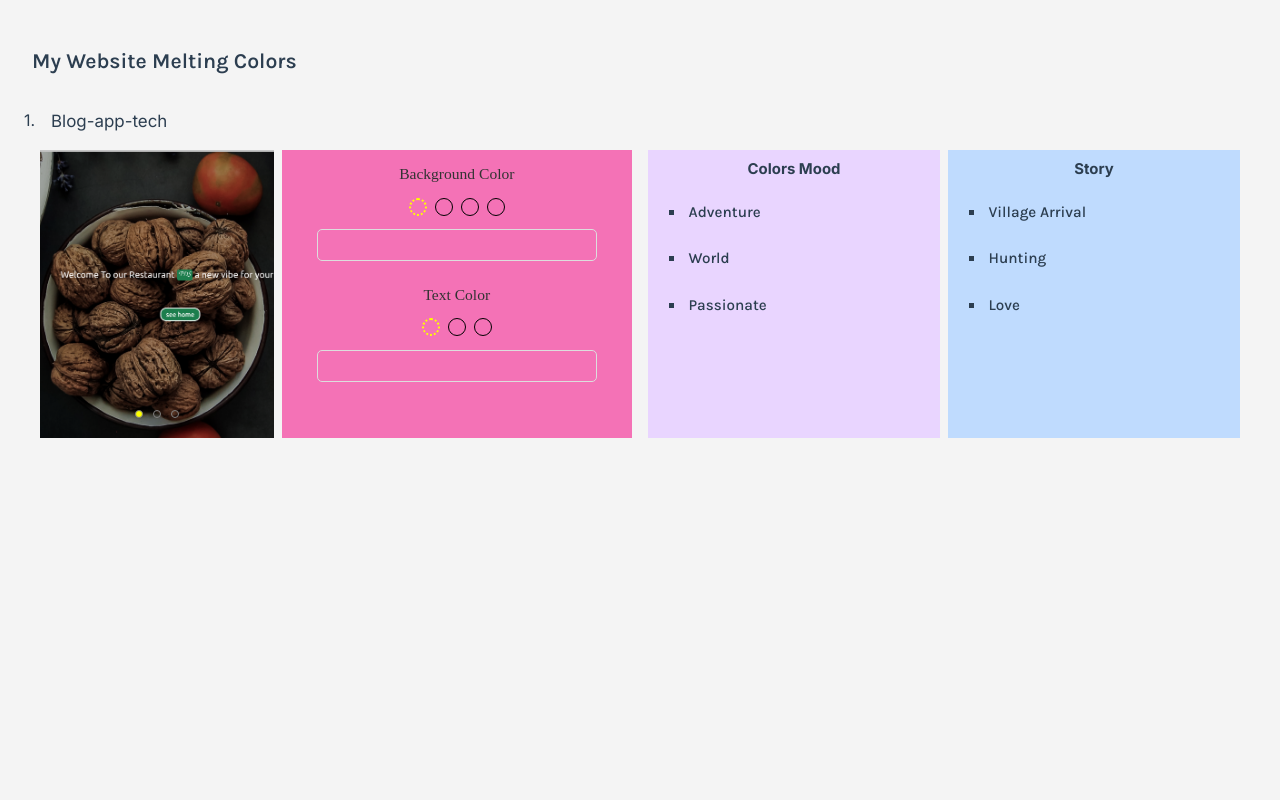
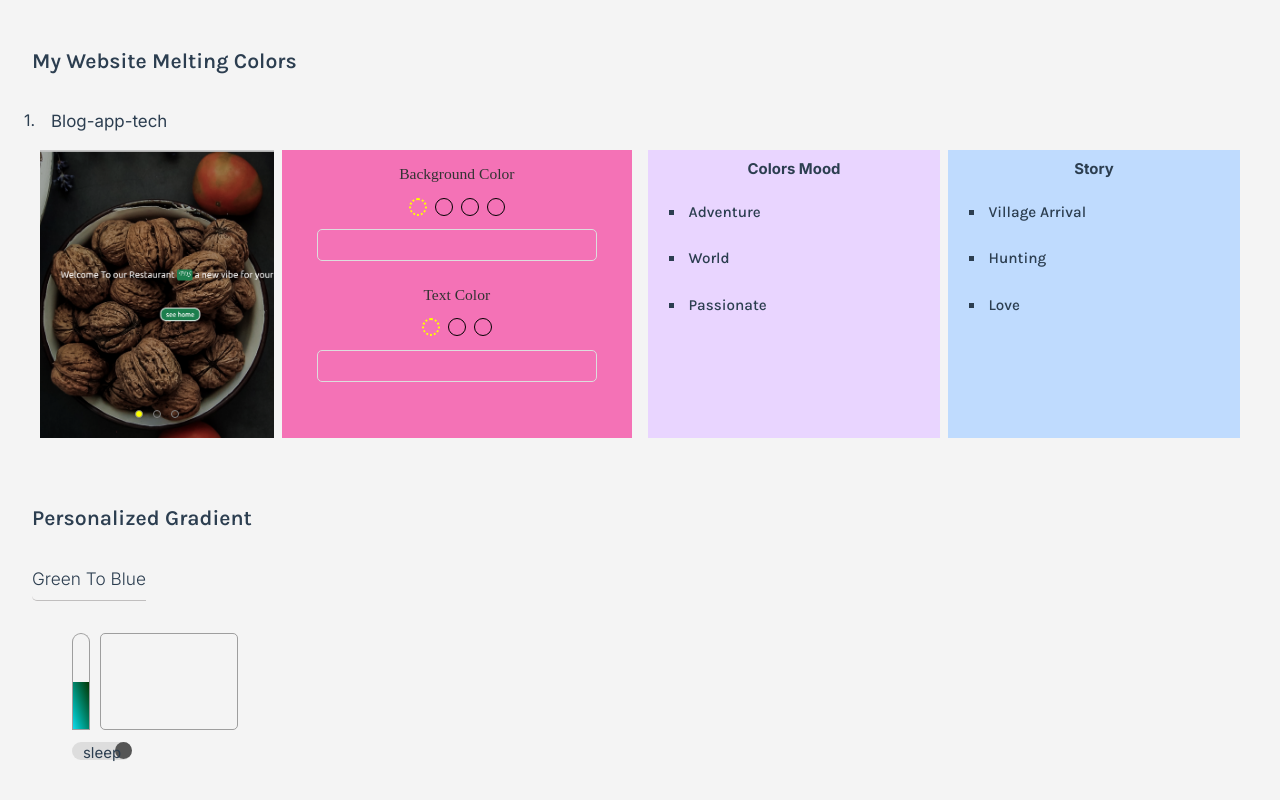
Before and after one commit to BeinRain06/pallette-colors, a Vue app: page / in a window 1280 px wide. Shown: the part 718-1518 px from the top of the page. Before the commit the page ends 1220 px from the top, so only its background shows below. Built offline with nearby package versions, Linux system fonts and the light colour scheme; a web font is replaced by a local one.

Commit message:
section personalized-gradient --init

```diff
--- a/src/App.vue
+++ b/src/App.vue
@@ -2,6 +2,7 @@
 import HelloWorld from './components/HelloWorld.vue'
 import CardColors from './components/CardColors.vue'
 import MyWebsiteColor from './components/MyWebsiteColor.vue'
+import PersonalizedGradient from './components/PersonalizedGradient.vue'
 </script>
 
 <template>
@@ -124,6 +125,9 @@ import MyWebsiteColor from './components/MyWebsiteColor.vue'
     </section>
     <section id="my_website_color" class="my_website_color w-100">
       <MyWebsiteColor />
+    </section>
+    <section id="personalized_gradient" class="personalized_gradient w-100">
+      <PersonalizedGradient />
     </section>
   </main>
 </template>
--- a/src/assets/main.css
+++ b/src/assets/main.css
@@ -19,6 +19,8 @@
   --box-color-max-width: calc(
     (var(--total-size-available) - var(--gap-total-width)) / var(--max-number-box)
   );
+
+  --background-image-upper-lower-rocket: none;
 }
 
 /* font-family */
@@ -72,7 +74,7 @@
 @media (min-width: 160px) {
   body {
     background-color: #f4f4f4;
-    /* color:#8fbff7; */
+    /*  color: #9e9e9e; */
   }
 
   #app {
--- a/src/components/MyWebsiteColor.vue
+++ b/src/components/MyWebsiteColor.vue
@@ -1,4 +1,4 @@
-<script setup></script>
+<script setup lang="ts"></script>
 
 <template>
   <div class="website_container w-100 py-4 px-2 flex flex-col">
--- /dev/null
+++ b/src/components/PersonalizedGradient.vue
@@ -0,0 +1,256 @@
+<script setup lang="ts"></script>
+
+<template>
+  <div class="gradient_container w-100 m-2">
+    <div class="title_gradient_wrap w-100 my-2 md:w-2/5">
+      <h2 class="title_gradient_container karla-600 p-2">Personalized Gradient</h2>
+    </div>
+    <div class="gradient_ct w-100 p-2 my-2">
+      <div class="inline-flex">
+        <h3 class="title_gradient inter-300">Green To Blue</h3>
+      </div>
+      <ul class="gradient_list">
+        <li class="gradient_box w-100 h-100 p-2">
+          <div class="gradient_space_color">
+            <div id="rocket_gradient" class="rocket_gradient_color">
+              <div id="launch_upper_rocket" class="upper_rocket">
+                <div class="upper_rocket_ct"></div>
+              </div>
+              <div
+                id="launch_base_rocket"
+                class="lower_rocket"
+                style="
+                  background-image: linear-gradient(
+                    to left bottom,
+                    #053705,
+                    #005d37,
+                    #00866d,
+                    #00b0aa,
+                    #12daeb
+                  );
+                "
+              >
+                <div class="lower_rocket_ct"></div>
+              </div>
+            </div>
+            <div id="aquarium_gradient" class="aquarium_gradient_color">
+              <div class="aquarium_gradient_ct"></div>
+            </div>
+          </div>
+          <div class="gradient_toggle_wrapper">
+            <label for="gradient_effect" class="toggle_gradient">
+              <input type="checkbox" id="gradient_effect" class="gradient_effect" />
+              <div class="toggle_fulfilled"><p class="toggle_fulltext">sleep</p></div>
+            </label>
+          </div>
+        </li>
+      </ul>
+    </div>
+  </div>
+</template>
+
+<style scoped>
+.karla-600 {
+  font-family: 'Karla', sans-serif;
+  font-optical-sizing: auto;
+  font-weight: 600;
+  font-style: normal;
+}
+
+.inter-300 {
+  font-family: 'Inter', sans-serif;
+  font-optical-sizing: auto;
+  font-weight: 300;
+  font-style: normal;
+  font-variation-settings: 'slnt' 0;
+}
+
+@media (min-width: 260px) {
+  .title_gradient_container {
+    font-size: calc(20px + 0.1vw);
+    display: flex;
+    justify-content: flex-start;
+  }
+  .gradient_ct {
+    display: flex;
+    flex-direction: column;
+    justify-content: center;
+  }
+
+  .title_gradient {
+    padding: 0.5rem 0;
+    font-size: calc(16px + 0.1vw);
+    border-bottom-left-radius: 5px;
+    border-bottom: 1px solid #c0bebe;
+  }
+
+  .gradient_list {
+    width: 90%;
+    padding: 0.5rem 2rem;
+    margin: 1rem 0;
+    display: grid;
+    grid-template-columns: repeat(
+      auto-fill,
+      minmax(max(var(--box-color-min-width), var(--box-color-max-width)), 1fr)
+    );
+    grid-auto-rows: 130px;
+    column-gap: var(--gap-layout);
+    row-gap: calc(var(--gap-layout) + 10px);
+  }
+
+  .gradient_space_color {
+    width: 100%;
+    height: 85%;
+    display: flex;
+    justify-content: center;
+    align-items: center;
+    gap: 0.65rem;
+  }
+
+  .gradient_space_color .rocket_gradient_color {
+    width: 17%;
+    height: 100%;
+    display: flex;
+    flex-direction: column;
+    flex: 1;
+    flex-shrink: 0;
+  }
+
+  .rocket_gradient_color .upper_rocket {
+    width: 100%;
+    height: 100%;
+    background-color: transparent;
+    border-top-left-radius: 15px;
+    border-top-right-radius: 15px;
+    border: 1px solid #9e9e9e;
+    border-bottom: none;
+  }
+
+  .upper_rocket .upper_rocket_ct {
+    position: absolute;
+    top: 0;
+    left: 0;
+    width: 10%;
+    height: 100%;
+    background-image: none;
+    transition: all 350ms ease-in-out;
+  }
+
+  .rocket_gradient_color .lower_rocket {
+    width: 100%;
+    height: 100%;
+    border: 1px solid #9e9e9e;
+    border-top: none;
+  }
+
+  .lower_rocket .lower_rocket_ct {
+    position: absolute;
+    top: 0;
+    left: 0;
+    width: 10%;
+    height: 100%;
+    background-image: none;
+    transition: all 350ms ease-in-out;
+  }
+
+  .rocket_gradient_color.active_gradient .upper_rocket_ct,
+  .rocket_gradient_color.active_gradient .lower_rocket_ct {
+    width: 100%;
+    height: 100%;
+    background-image: var(--background-image-upper-lower-rocket);
+    transition: all 650ms ease 1s;
+  }
+
+  .aquarium_gradient_color {
+    position: relative;
+    width: 83%;
+    height: 100%;
+    border-radius: 5px;
+    border: 1px solid #9e9e9e;
+  }
+
+  .aquarium_gradient_color .aquarium_gradient_ct {
+    position: absolute;
+    top: 0;
+    width: 100%;
+    height: 100%;
+    background-image: none;
+    transform: translateY(100%);
+    transition: all 650ms ease-in-out 1s;
+    opacity: 0;
+    visibility: hidden;
+  }
+
+  .rocket_gradient_color.active_gradient .aquarium_gradient_ct {
+    top: 0;
+    background-image: var(--background-image-upper-lower-rocket);
+    transition: all 450ms ease;
+    transform: translateY(0);
+    opacity: 1;
+    visibility: visible;
+  }
+
+  .gradient_toggle_wrapper {
+    width: 60px;
+    height: auto;
+    margin: 0.75rem 0 0.5rem;
+  }
+
+  .gradient_toggle_wrapper .toggle_gradient {
+    position: relative;
+    width: 60px;
+    height: 9px;
+  }
+
+  .gradient_toggle_wrapper .gradient_effect {
+    display: none;
+    position: absolute;
+    top: 0;
+    width: 8px;
+    height: 8px;
+  }
+
+  .toggle_gradient .toggle_fulfilled {
+    position: relative;
+    top: 0;
+    left: 0;
+    width: 60px;
+    height: 18px;
+    border-radius: 9px;
+    background: #ddd;
+    z-index: 1;
+  }
+
+  .toggle_fulfilled::before {
+    content: '';
+    position: absolute;
+    width: 17px;
+    height: 17px;
+    background-color: #555;
+    border-radius: 50%;
+    transform: translateX(43px);
+    transition: all 400ms ease-in;
+  }
+
+  .toggle_fulfilled p.toggle_fulltext {
+    color: #333;
+    font-size: calc(10px + 0.1vw);
+    display: flex;
+    justify-content: center;
+    align-items: center;
+    transform: translateX(-10px);
+    transition: all 0.3s ease-in;
+  }
+
+  .gradient_effect:checked + .toggle_fulfilled p.toggle_fulltext {
+    transform: translateX(10px);
+    color: #3cb46e;
+    font-weight: bold;
+  }
+
+  .gradient_effect:checked ~ .toggle_fulfilled::before {
+    transform: translateX(0);
+    background-color: #e7803b;
+  }
+}
+</style>
```
Also changed, not shown: src/components/trial.js (added, +100 -0 lines).
